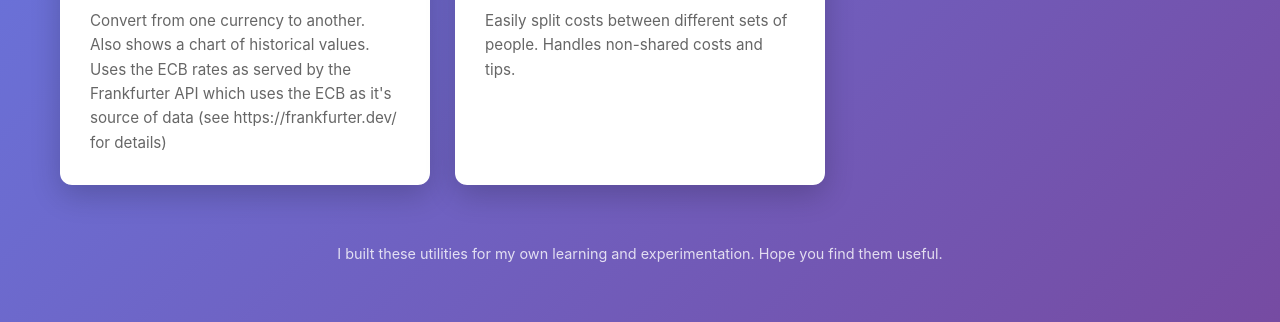
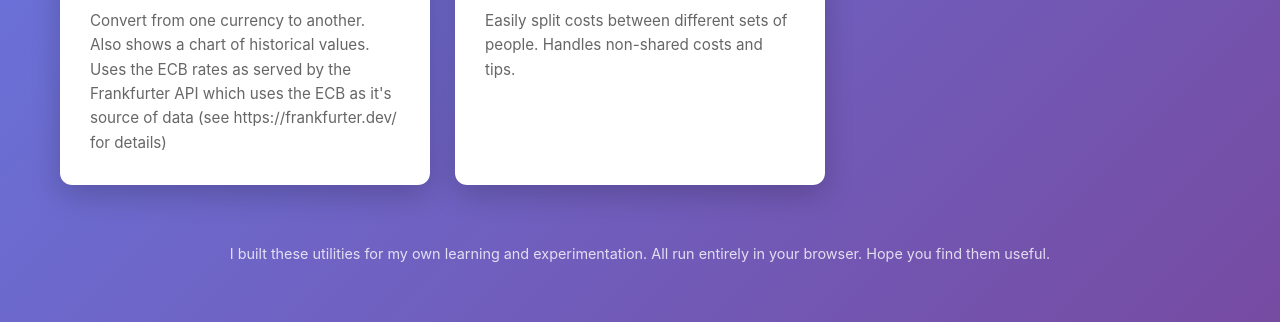
Before and after one commit to palecast/utils, a plain HTML site: page index.html in a window 1280 px wide. Shown: the part 579-901 px from the top of the page. Drawn offline with Linux system fonts and the light colour scheme.

Commit message:
Update footer text to include browser information

```diff
--- a/index.html
+++ b/index.html
@@ -113,7 +113,7 @@
         </div>
 
         <footer>
-            <p>I built these utilities for my own learning and experimentation. Hope you find them useful.</p>
+            <p>I built these utilities for my own learning and experimentation. All run entirely in your browser. Hope you find them useful.</p>
         </footer>
     </div>
 
```
